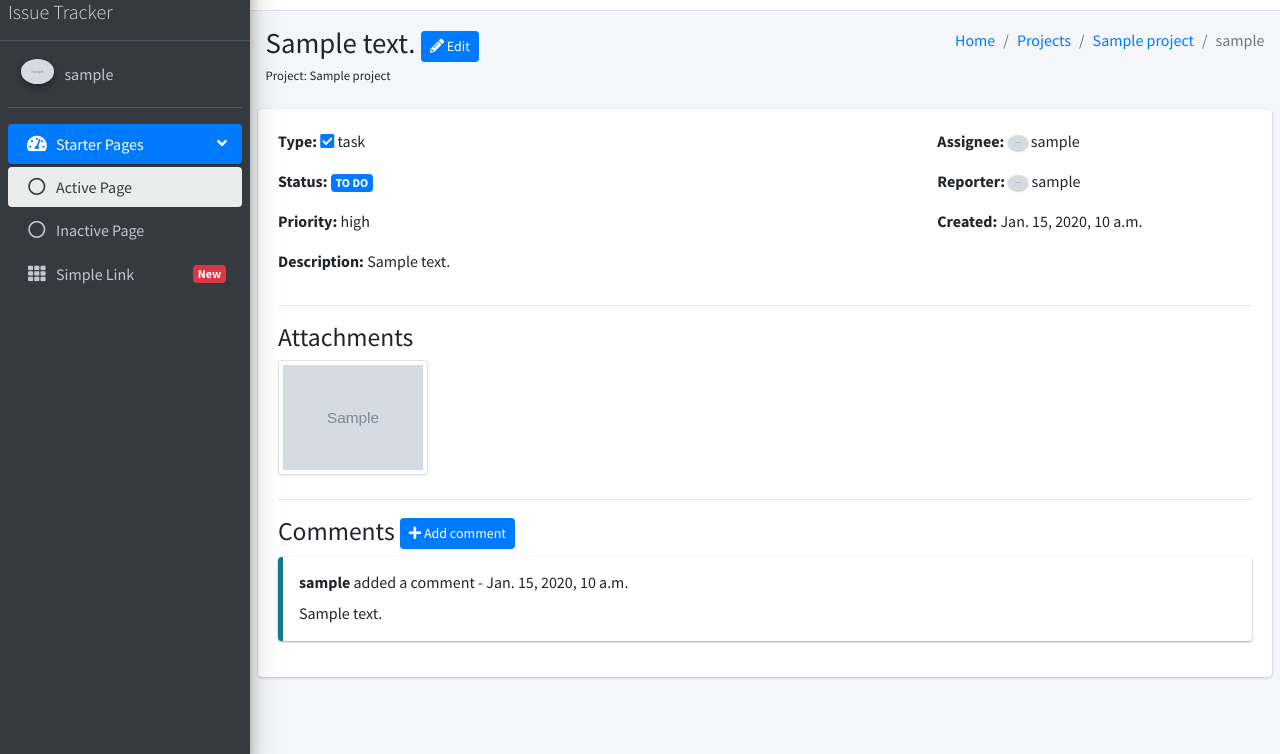
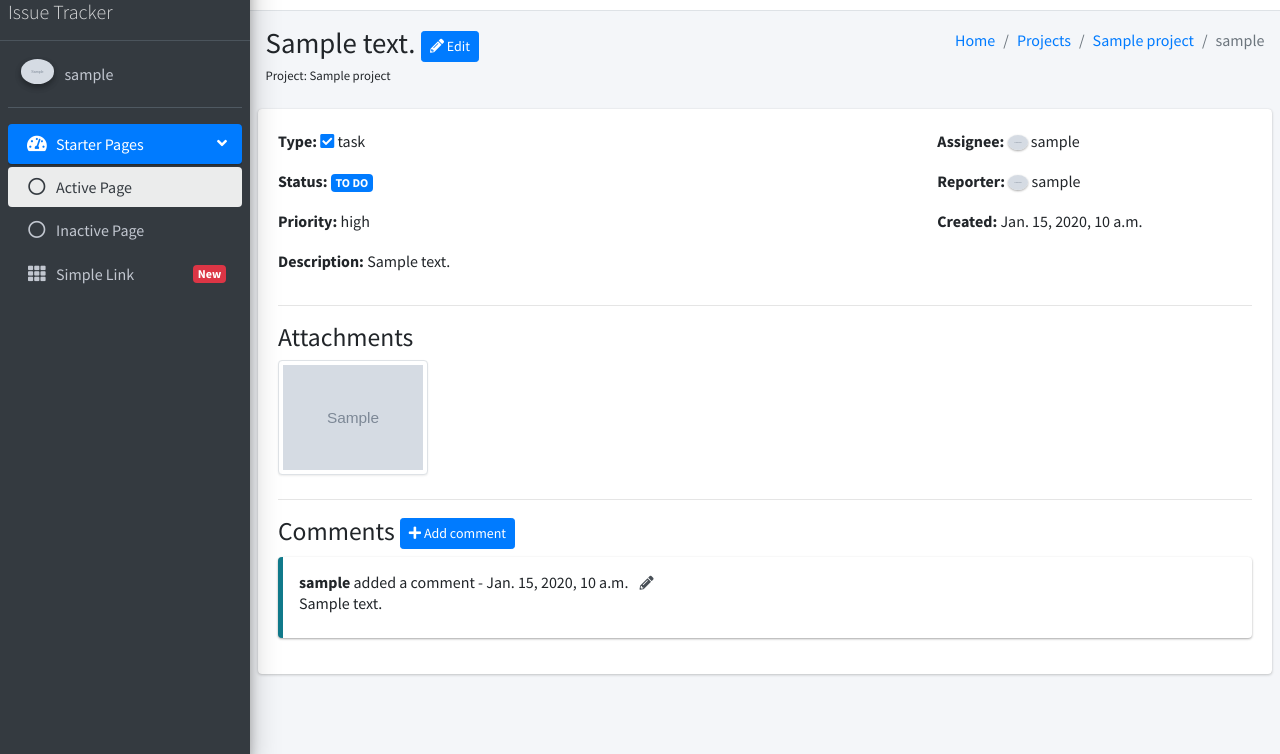
Before and after one commit to efefre/issue_tracker, a Django app: a page that uses issue_tracker_root/templates/issues/issue.html in a window 1280 px wide. Shown: the part 46-800 px from the top of the page. Run offline with Django 3.2, Linux system fonts and the light colour scheme; a user stored in the database is signed in; tables that the repository leaves empty hold one stand-in row (values such as "Sample post"); grey boxes marked "Sample" are stand-in pictures; some libraries are stand-ins or nearby versions.

Commit message:
Add link to edit a comment

```diff
--- a/issue_tracker_root/templates/issues/issue.html
+++ b/issue_tracker_root/templates/issues/issue.html
@@ -123,8 +123,11 @@
                                 {% if comment.updated|date:"d-m-Y H:i:s" > comment.created|date:"d-m-Y H:i:s" %}
                                 <sup style="color: red;">edited</sup>
                                 {% endif %}
+                                <a class="btn-sm" href="{% url 'issues:edit-comment' pk=comment.pk %}">
+                                    <i class="fas fa-pencil-alt"></i></a>
+                            <p>{{comment.text}}</p>
                             </h6>
-                            <p>{{comment.text}}</p>
+
                         </div>
                         {% endfor %}
                         {% endif %}
```
